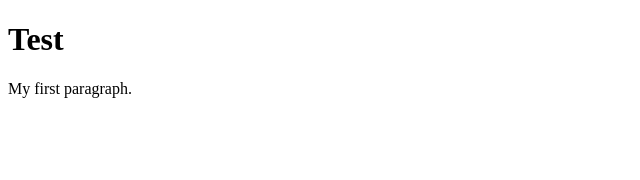
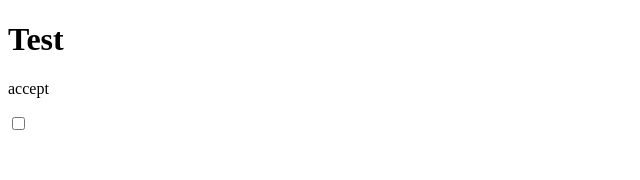
Before and after one commit to lingar-studying/react-studying-new-5784, a React (Create React App) app: page / in a window 1280 px wide. Shown: the top 180 px of the page, without its empty margins (0-640 px from the left). Built offline with nearby package versions, Linux system fonts and the light colour scheme.

Commit message:
add p and checkbox

```diff
--- a/public/index.html
+++ b/public/index.html
@@ -40,6 +40,5 @@
       To create a production bundle, use `npm run build` or `yarn build`.
     -->
 
-    <p class="osher_class">My first paragraph.</p>
   </body>
 </html>
--- a/src/App.js
+++ b/src/App.js
@@ -1,71 +1,10 @@
-// //import Editor from './Editor';
-// //import Quill from "quill";
-// import CkEditorDemo from "./CkEditorDemo";
-// import { Box, Button, Link, TextField, Typography } from "@mui/material";
-// import { DataGrid } from "@mui/x-data-grid";
-
-// import ElementsDrawerComponent from "./ElementsDrawerComponent";
-// import DataGridPoc from "./DataGridPoc";
-// // const Delta = Quill.import('delta');
-
+import React from 'react';
 export default function App() {
-  //   const [range, setRange] = useState();
-  //   const [lastChange, setLastChange] = useState();
-  //   const [readOnly, setReadOnly] = useState(false);
-
-  //   // Use a ref to access the quill instance directly
-  //   const quillRef = useRef();
-
   return (
     <div>
       <h1>Test</h1>
+      <p>accept</p>
+      <input  type="checkbox"/>
     </div>
   );
 }
-//Quil - not working. TODO -organize
-// <div>
-//   <Editor
-//       ref={quillRef}
-//       readOnly={readOnly}
-//       defaultValue={new Delta()
-//           .insert('Hello')
-//           .insert('\n', { header: 1 })
-//           .insert('Some ')
-//           .insert('initial', { bold: true })
-//           .insert(' ')
-//           .insert('content', { underline: true })
-//           .insert('\n')}
-//       onSelectionChange={setRange}
-//       onTextChange={setLastChange}
-//   />
-//   <div class="controls">
-//     <label>
-//       Read Only:{' '}
-//       <input
-//           type="checkbox"
-//           value={readOnly}
-//           onChange={(e) => setReadOnly(e.target.checked)}
-//       />
-//     </label>
-//     <button
-//         className="controls-right"
-//         type="button"
-//         onClick={() => {
-//           alert(quillRef.current?.getLength());
-//         }}
-//     >
-//       Get Content Length
-//     </button>
-//   </div>
-//   <div className="state">
-//     <div className="state-title">Current Range:</div>
-//     {range ? JSON.stringify(range) : 'Empty'}
-//   </div>
-//   <div className="state">
-//     <div className="state-title">Last Change:</div>
-//     {lastChange ? JSON.stringify(lastChange.ops) : 'Empty'}
-//   </div>
-// </div>
-// };
-
-// export default App;
--- a/src/style.css
+++ b/src/style.css
@@ -18,6 +18,3 @@
     color: #999;
     text-transform: uppercase;
 }
-.osher_class{
-    color: red;
-}
```
